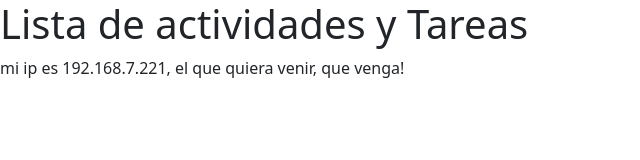
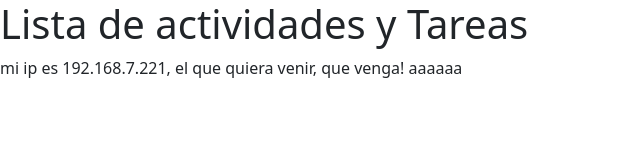
Before and after one commit to someone1a/20231121, a website: page index.html in a window 1280 px wide. Shown: the full height of the page, 0-640 px from the left. Drawn offline with nearby package versions, Linux system fonts and the light colour scheme.

Commit message:
cambie el footer

```diff
--- a/index.html
+++ b/index.html
@@ -20,6 +20,6 @@
             </article>
         </section>
     </main>
-    <footer>mi ip es 192.168.7.221, el que quiera venir, que venga!</footer>
+    <footer>mi ip es 192.168.7.221, el que quiera venir, que venga! aaaaaa</footer>
 </body>
 </html>
```
